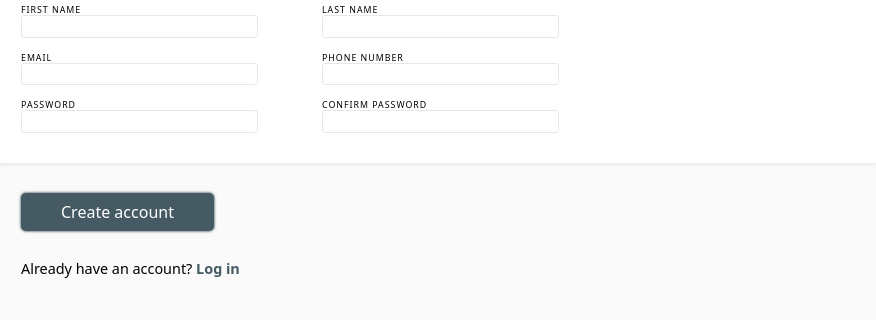
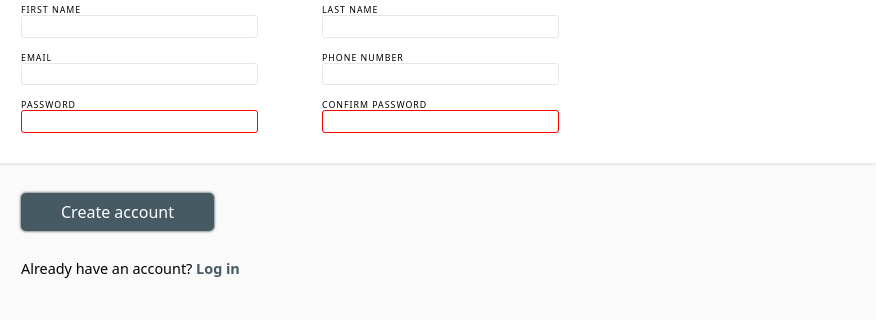
Before and after one commit to Nestor-3690/sign-up-form, a plain HTML site: page index.html in a window 1280 px wide. Shown: the part 326-646 px from the top of the page, 404-1280 px from the left. Drawn offline with nearby package versions, Linux system fonts and the light colour scheme.

Commit message:
Add "required" to password and confirm password

```diff
--- a/index.html
+++ b/index.html
@@ -40,7 +40,7 @@
                         <input type="email" id="email" name="email">
 
                         <label for="pwd">Password</label>
-                        <input type="password" id="pwd" name="password">
+                        <input type="password" id="pwd" name="password" required>
                     </div>
 
                     <div class="second-column">
@@ -51,7 +51,7 @@
                         <input type="tel" id="phone" name="phone">
 
                         <label for="confirm-pwd">Confirm Password</label>
-                        <input type="password" id="confirm-pwd" name="confirm-password">
+                        <input type="password" id="confirm-pwd" name="confirm-password" required>
                     </div>
                 </div>
             </div>
```
